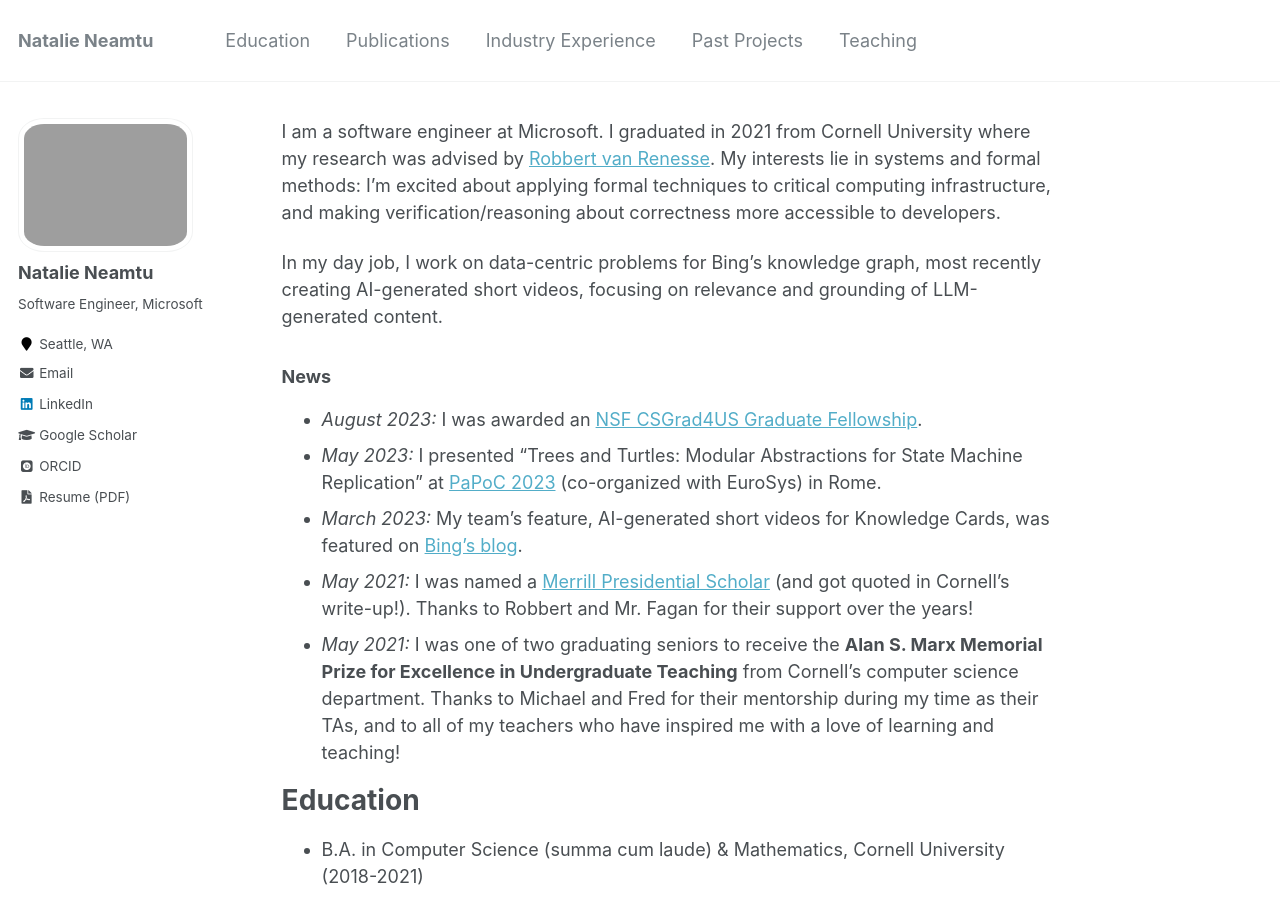
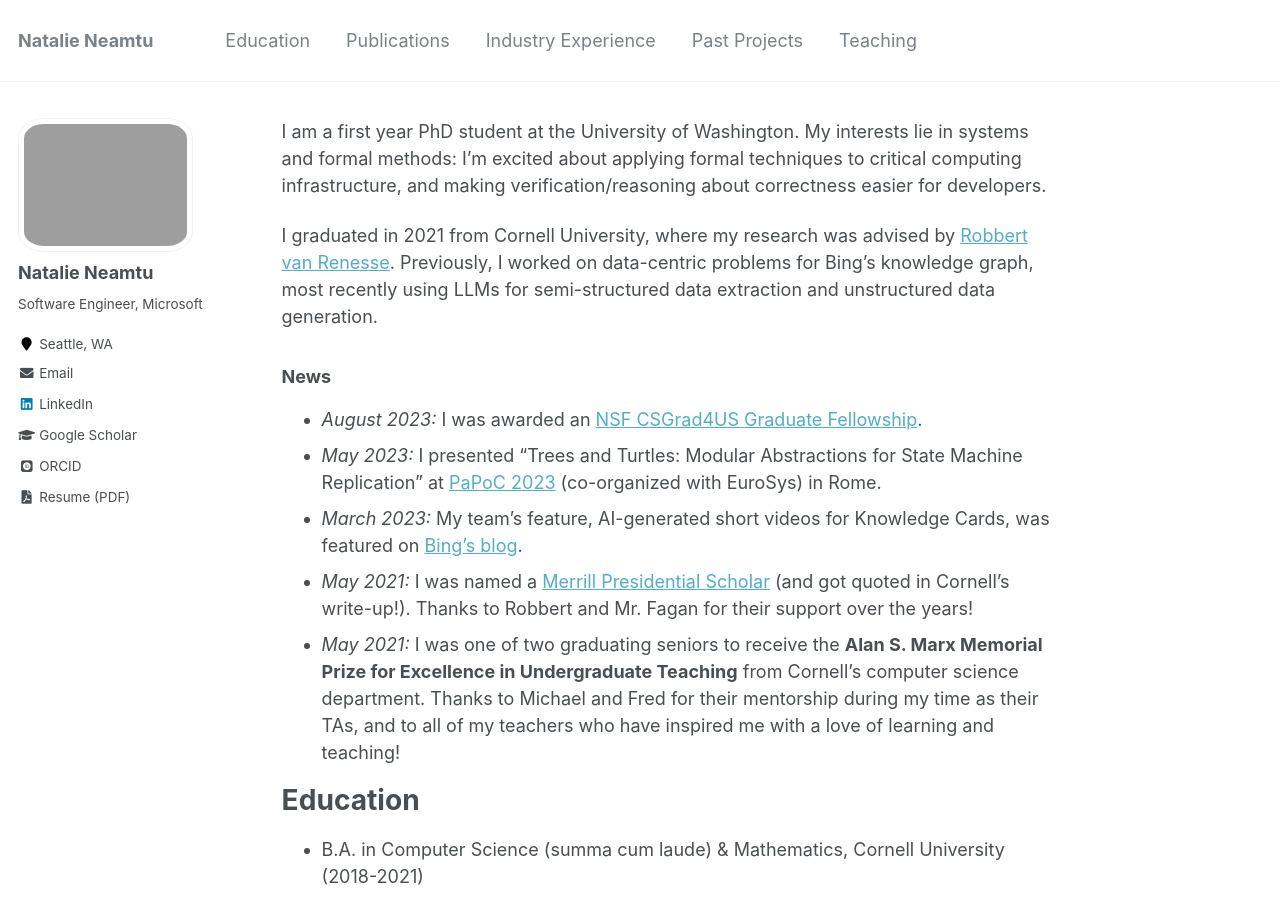
Before and after one commit to nneamtu/nneamtu.github.io, a Jekyll site: the page built from _pages/about.md, in a window 1280 px wide and 900 px high. Built offline with Jekyll 4.4.1, drawn with Linux system fonts in a browser that asks for light colours; some web fonts are replaced.

Commit message:
update bio!

```diff
--- a/_pages/about.md
+++ b/_pages/about.md
@@ -8,16 +8,15 @@ redirect_from:
   - /about.html
 ---
 
-I am a software engineer at Microsoft. I graduated in 2021
-from Cornell University where my research was advised
-by [Robbert van Renesse](https://www.cs.cornell.edu/home/rvr/).
+I am a first year PhD student at the University of Washington.
 My interests lie in systems and formal methods:
 I'm excited about applying formal techniques to critical computing infrastructure,
-and making verification/reasoning about correctness more accessible to developers.
+and making verification/reasoning about correctness easier for developers.
 
-In my day job, I work on data-centric problems for Bing's knowledge graph,
-most recently creating AI-generated short videos,
-focusing on relevance and grounding of LLM-generated content.
+I graduated in 2021 from Cornell University, where my research was advised
+by [Robbert van Renesse](https://www.cs.cornell.edu/home/rvr/).
+Previously, I worked on data-centric problems for Bing's knowledge graph,
+most recently using LLMs for semi-structured data extraction and unstructured data generation.
 
 ### News
 * *August 2023:* I was awarded an [NSF CSGrad4US Graduate Fellowship](https://www.nsf.gov/cise/CSGrad4US/).
```
